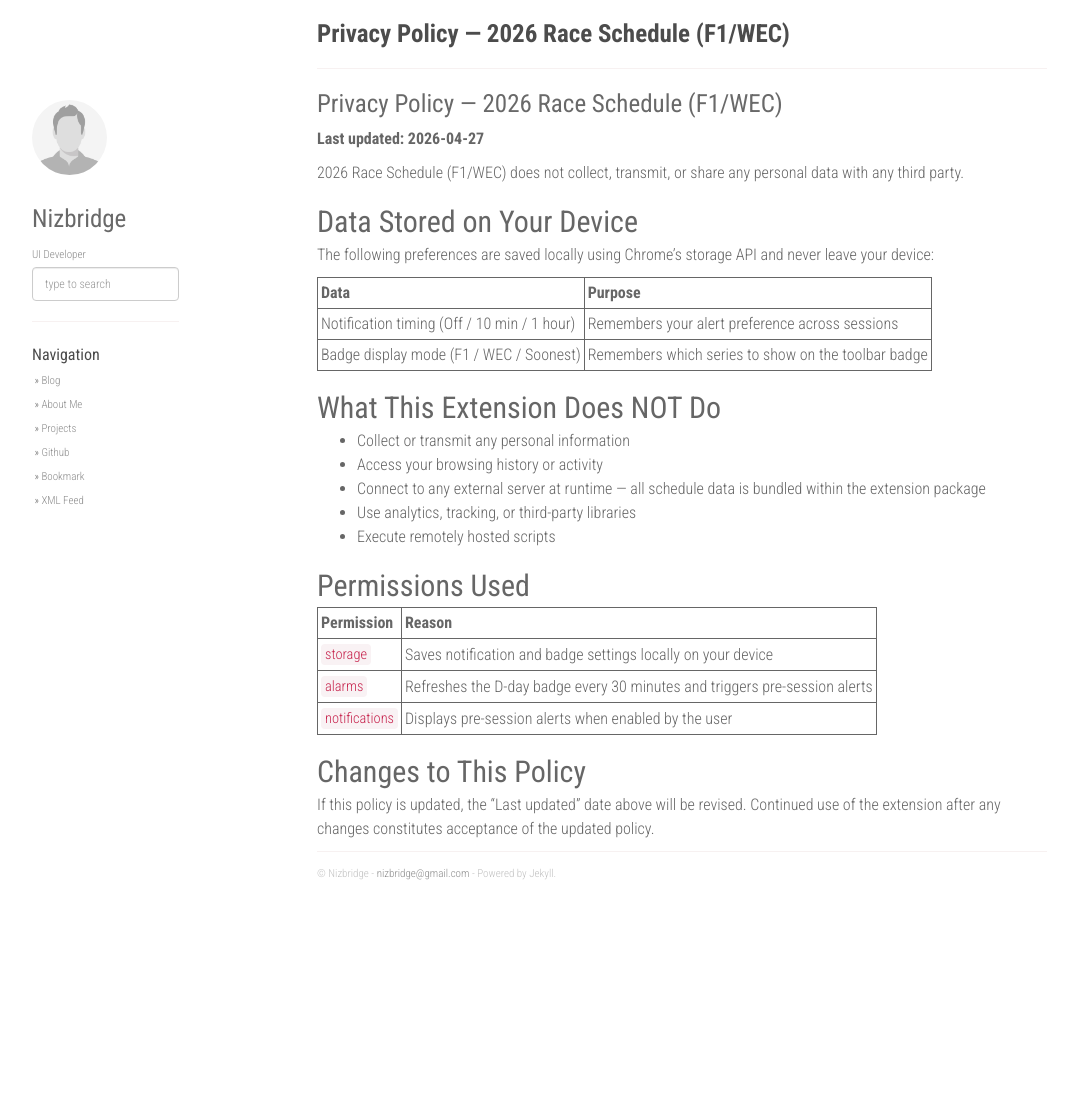
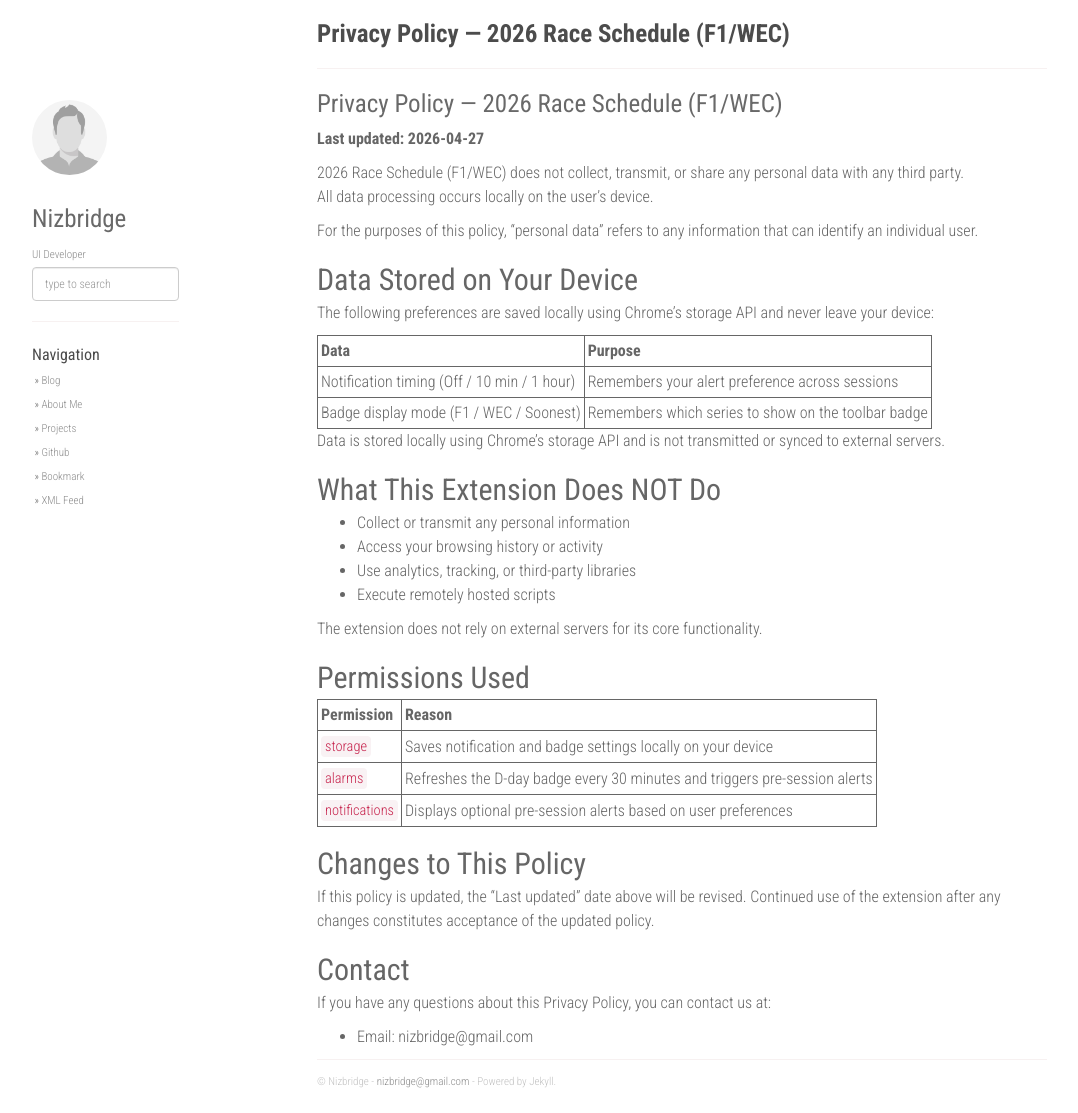
Before and after one commit to nizbridge/nizbridge.github.io, a Jekyll site: the page built from PRIVACY_f1.md, in a window 1280 px wide and 1113 px high. Shown: the whole window, without its empty margins (53-1131 px from the left). Built offline with Jekyll 4.4.1, drawn with Linux system fonts in a browser that asks for light colours; nearby versions of some CDN libraries; some web fonts are replaced; our own code applies the rules of GitHub Pages for plain Markdown files.

Commit message:
Update privacy policy for 2026 Race Schedule
Clarified data processing details and permissions in the privacy policy.

```diff
--- a/PRIVACY_f1.md
+++ b/PRIVACY_f1.md
@@ -3,6 +3,9 @@
 **Last updated: 2026-04-27**
 
 2026 Race Schedule (F1/WEC) does not collect, transmit, or share any personal data with any third party.
+All data processing occurs locally on the user's device.
+
+For the purposes of this policy, "personal data" refers to any information that can identify an individual user.
 
 ## Data Stored on Your Device
 
@@ -13,13 +16,16 @@
 | Notification timing (Off / 10 min / 1 hour) | Remembers your alert preference across sessions |
 | Badge display mode (F1 / WEC / Soonest) | Remembers which series to show on the toolbar badge |
 
+Data is stored locally using Chrome's storage API and is not transmitted or synced to external servers.
+
 ## What This Extension Does NOT Do
 
 - Collect or transmit any personal information
 - Access your browsing history or activity
-- Connect to any external server at runtime — all schedule data is bundled within the extension package
 - Use analytics, tracking, or third-party libraries
 - Execute remotely hosted scripts
+
+The extension does not rely on external servers for its core functionality.
 
 ## Permissions Used
 
@@ -27,8 +33,14 @@
 |------------|--------|
 | `storage` | Saves notification and badge settings locally on your device |
 | `alarms` | Refreshes the D-day badge every 30 minutes and triggers pre-session alerts |
-| `notifications` | Displays pre-session alerts when enabled by the user |
+| `notifications` | Displays optional pre-session alerts based on user preferences |
 
 ## Changes to This Policy
 
 If this policy is updated, the "Last updated" date above will be revised. Continued use of the extension after any changes constitutes acceptance of the updated policy.
+
+## Contact
+
+If you have any questions about this Privacy Policy, you can contact us at:
+
+- Email: nizbridge@gmail.com
```
